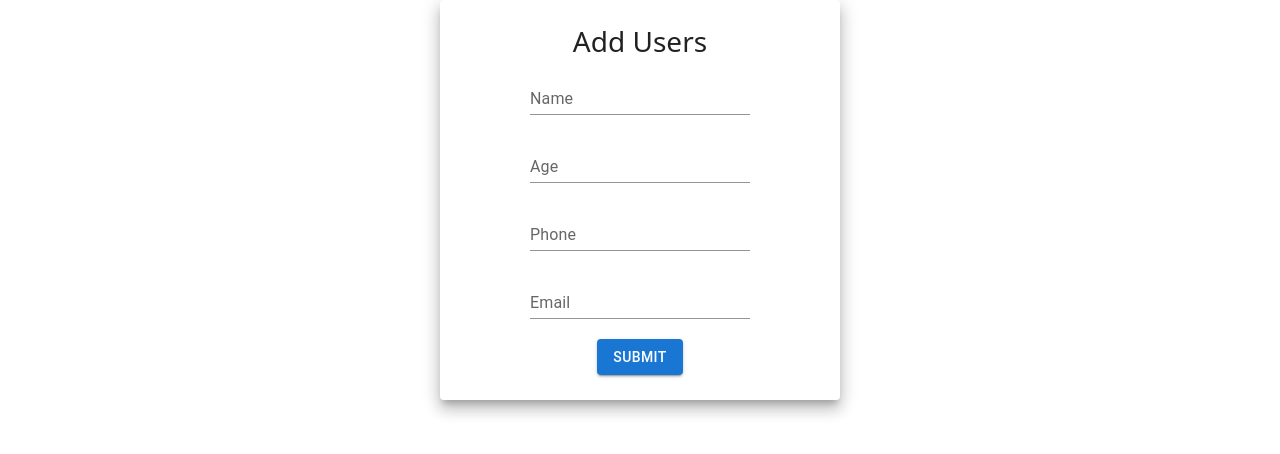
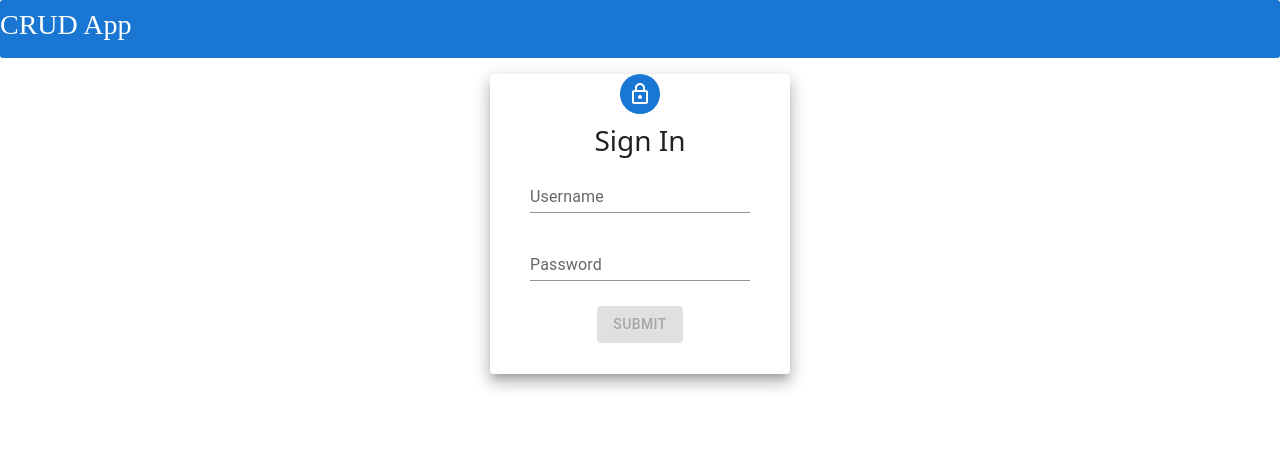
Before and after one commit to abinkhd/React-CRUD, a React (Create React App) app: page / in a window 1280 px wide. Shown: the top 454 px of the page. Built offline with nearby package versions, Linux system fonts and the light colour scheme.

Commit message:
router added

```diff
--- a/src/App.js
+++ b/src/App.js
@@ -1,10 +1,9 @@
 import { RouterProvider } from "react-router-dom";
 import "./App.css";
 import router from "./routing/routes";
-import Form from "./component/Form";
 
 function App() {
-  return <Form />;
+  return <RouterProvider router={router} />;
 }
 
 export default App;
```
